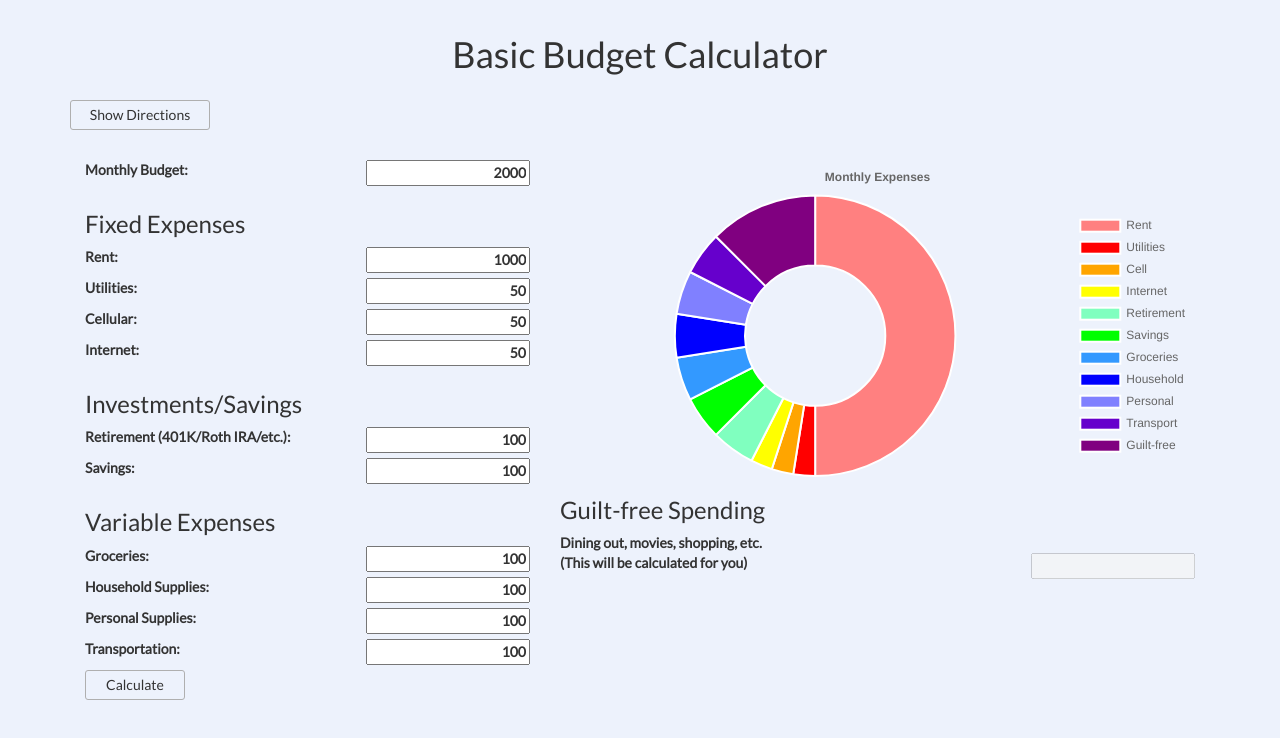
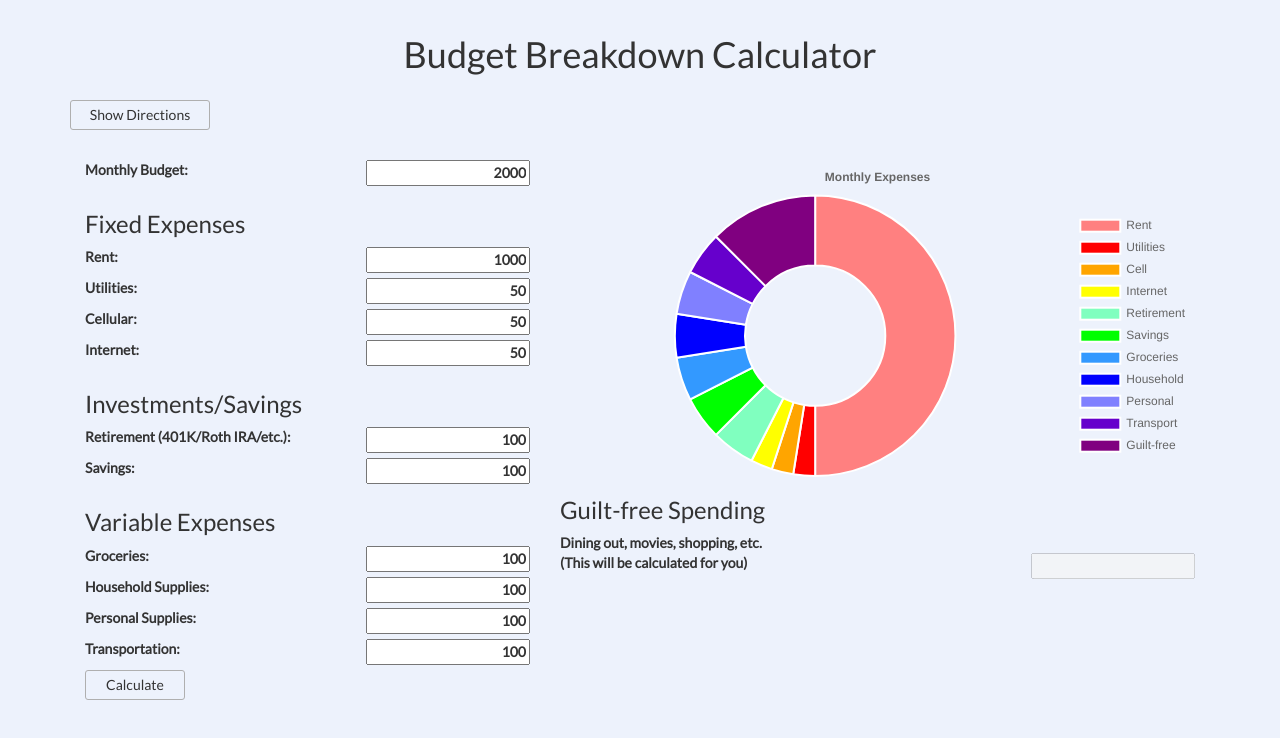
Before and after one commit to jlincodes/budget-breakdown-calculator, a website built with webpack: page index.html in a window 1280 px wide. Built offline with nearby package versions, Linux system fonts and the light colour scheme.

Commit message:
Rename project title

```diff
--- a/index.html
+++ b/index.html
@@ -1,6 +1,6 @@
 <html>
   <head>
-    <title>Basic Budget Calculator</title>
+    <title>Budget Breakdown Calculator</title>
     <link rel="stylesheet" href="https://maxcdn.bootstrapcdn.com/bootstrap/3.3.7/css/bootstrap.min.css">
     <link href="https://fonts.googleapis.com/css?family=Lato" rel="stylesheet">
     <link rel="stylesheet" href="application.css">
@@ -8,7 +8,7 @@
   <body>
     <!-- HEADER -->
     <div class="container" id="header">
-      <h1>Basic Budget Calculator</h1>
+      <h1>Budget Breakdown Calculator</h1>
       <input type="button" id="toggle-btn" class="button" value="Show Directions">
       <br/>
       <br/>
```
